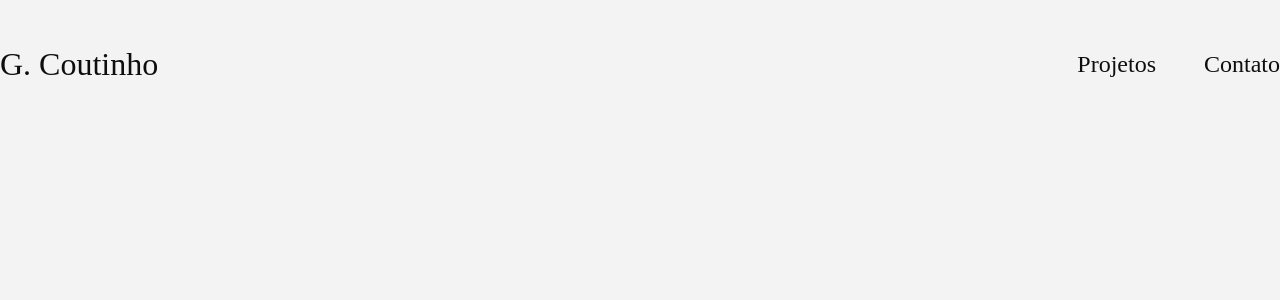
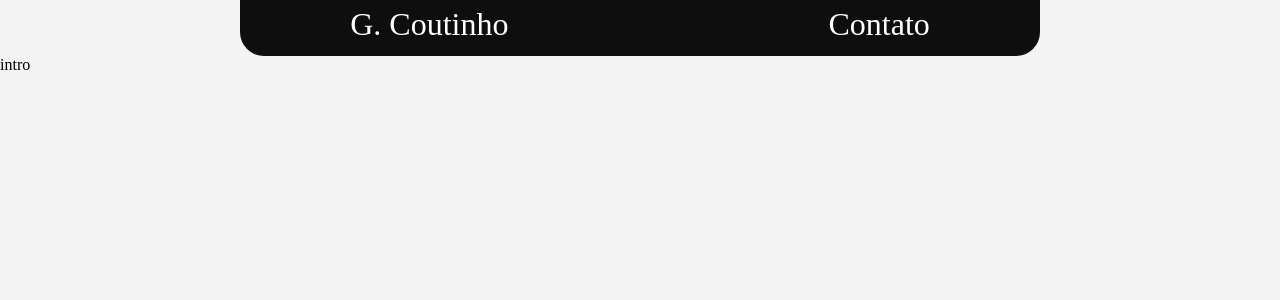
Before and after one commit to GabrielCoutz/Portfolio, a Next.js app: page / in a window 1280 px wide. Shown: the top 300 px of the page. Built offline with nearby package versions, Linux system fonts and the light colour scheme.

Commit message:
Header completo

```diff
--- a/pages/index.tsx
+++ b/pages/index.tsx
@@ -1,5 +1,11 @@
 import Header from "../src/Components/Header";
+import Intro from "../src/Components/Intro";
 
 export default function Home() {
-  return <Header />;
+  return (
+    <>
+      <Header />
+      <Intro />
+    </>
+  );
 }
--- a/src/Components/Header.tsx
+++ b/src/Components/Header.tsx
@@ -5,17 +5,10 @@ const Header = () => {
   return (
     <div className={styles.wrapperHeader}>
       <header className={`${styles.header} container`}>
-        <div className={styles.logo}>G. Coutinho</div>
-        <nav>
-          <ul className={styles.nav}>
-            <li>
-              <a href="#projetos">Projetos</a>
-            </li>
-            <li>
-              <a href="#contato">Contato</a>
-            </li>
-          </ul>
-        </nav>
+        <span>G. Coutinho</span>
+        <a href="#contato" className={styles.link}>
+          Contato
+        </a>
       </header>
     </div>
   );
--- /dev/null
+++ b/src/Components/Intro.tsx
@@ -0,0 +1,12 @@
+import React from "react";
+import styles from "../../styles/Intro.module.css";
+
+const Intro = () => {
+  return (
+    <div className={`${styles.intro} container`}>
+      <section>intro</section>
+    </div>
+  );
+};
+
+export default Intro;
--- a/styles/Home.module.css
+++ b/styles/Home.module.css
@@ -1,21 +1,12 @@
 .header {
-  margin-top: 3rem;
   display: flex;
-  justify-content: space-between;
+  justify-content: center;
   align-items: center;
+  gap: 20rem;
+  border-radius: 0 0 24px 24px;
+  color: white;
+  background: var(--c1);
+  font: 400 2rem/1 var(--fontDisplay);
+  padding: 0.5rem 0rem 1rem 0;
+  max-width: 800px;
 }
-
-.nav {
-  display: flex;
-  gap: 3rem;
-  flex-direction: row;
-  align-items: center;
-}
-
-.logo {
-  font: 400 2rem/1 var(--fontDisplay);
-}
-
-.nav {
-  font: 400 1.5rem/1 var(--fontDisplay);
-}
--- a/styles/globals.css
+++ b/styles/globals.css
@@ -64,7 +64,6 @@ body {
   margin: 0;
   padding: 0;
   box-sizing: border-box;
-  color: var(--c1);
 }
 
 li {
```
Also changed, not shown: styles/Intro.module.css (added).
